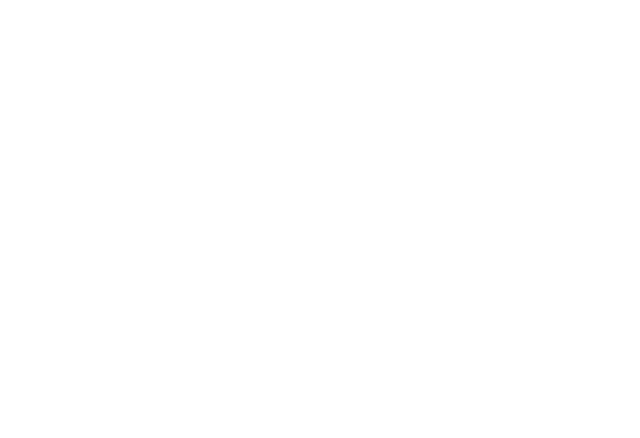
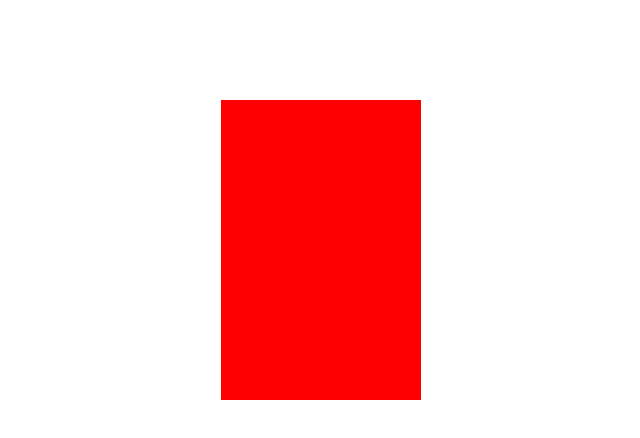
Before and after one commit to Siddharth7870/frame_animation, a plain HTML site: page index.html in a window 1280 px wide. Shown: the whole page, without its empty margins (319-959 px from the left). Drawn offline with Linux system fonts and the light colour scheme.

Commit message:
For div animation

```diff
--- a/index.html
+++ b/index.html
@@ -5,8 +5,19 @@
     <meta name="viewport" content="width=device-width, initial-scale=1.0">
     <title>Use Frame work</title>
     <link rel="stylesheet" href="animation.css">
+    <style>
+        div
+        {
+            width: 200px;
+            height: 300px;
+            background-color: red;
+            margin: 100px auto;
+        }
+    </style>
 </head>
 <body>
+    <div>
 
+    </div>
 </body>
 </html>
```
